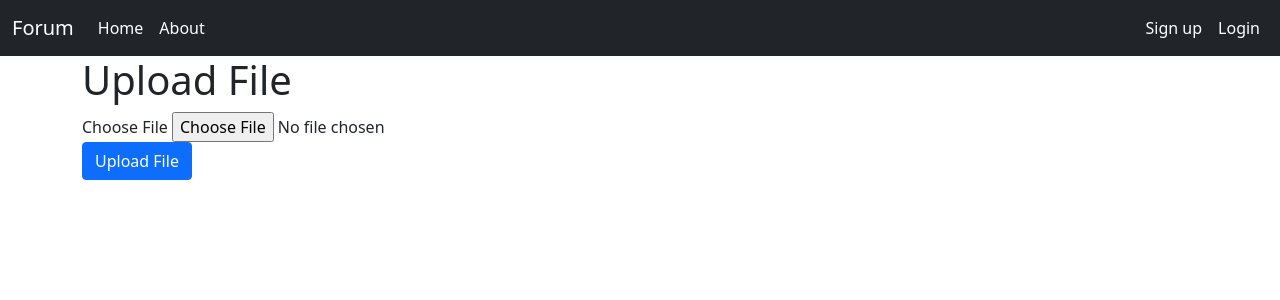
After one commit to ilya1995-russ/portfolio-python-forum_project, a Django app: page /upload in a window 1280 px wide. The commit adds this page. Shown: the top 300 px of the page. Run offline with Django 3.2, Linux system fonts and the light colour scheme.

Commit message:
less add working with files

```diff
--- a/templates/index.html
+++ b/templates/index.html
@@ -31,6 +31,8 @@
       {%endif%}
     {% if user.is_superuser or user.is_staff %}
     <a href="{% url 'create_post'%}" class="btn btn-primary">Create new post</a>
+    <a href="{% url 'upload'%}" class="btn btn-primary">Upload file</a>
+    <a href="{% url 'download'%}" class="btn btn-primary">Download Posts</a>
     {%endif%}
     <table class="table">
         <thead>
--- /dev/null
+++ b/templates/upload.html
@@ -0,0 +1,14 @@
+{%extends 'index.html' %}
+{%block content%}
+<h1>Upload File</h1>
+    <form method="POST" enctype="multipart/form-data">
+        {%csrf_token%}
+        <label for="file">Choose File</label>
+        <input type="file" name="file">
+        <br>
+        <button class="btn btn-primary">Upload File</button>
+    </form>
+    {%if url %}
+    <a href="{{url}}">{{url}}</a>
+    {%endif%}
+{%endblock%}
--- a/webservice/urls.py
+++ b/webservice/urls.py
@@ -15,5 +15,7 @@ urlpatterns = [
     path('update_post/<int:pk>', views.UpdatePostView.as_view(), name='update_post'),
     path('delete_post/<int:pk>', views.DeletePostView.as_view(), name='delete_post'),
     path('post/<int:pk>', views.DetailPostView.as_view(), name='detail_post'),
+    path('upload', views.upload, name='upload'),
+    path('download', views.download, name='download'),
     path('post/<int:pk>/add_comment', views.AddCommentView.as_view(), name='add_comment'),
 ]
--- a/webservice/views.py
+++ b/webservice/views.py
@@ -1,3 +1,9 @@
+import csv
+#import io
+import datetime
+
+from django.db.models import fields
+from django.http import response
 from django.shortcuts import redirect, render
 from django.urls.base import reverse_lazy
 from webservice.models import Post, Comment
@@ -10,7 +16,8 @@ from django.contrib import messages
 from django.conf import settings
 from django.contrib.messages.views import SuccessMessageMixin
 from django.core.mail import send_mail
-
+from django.core.files.storage import FileSystemStorage
+from django.http import HttpResponse
 
 def index(req):
     return render(req, 'index.html')
@@ -104,3 +111,22 @@ class AddCommentView(LoginRequiredMixin,CreateView):
     def form_valid(self, form):
         form.instance.post_id = self.kwargs['pk']
         return super().form_valid(form)
+
+def upload(req):
+    context = {}
+    if req.method == "POST":
+        uploaded_file = req.FILES['file']
+        file = FileSystemStorage()
+        name = file.save(uploaded_file.name, uploaded_file)
+        context['url']= file.url(name)
+    return render (req, 'upload.html', context)
+
+def download(req):
+    response = HttpResponse(content_type ='text/csv')
+    writer = csv.writer(response)
+    writer.writerow(['Title','Description', 'Created_at'])
+    for row in Post.objects.all().values_list('title','description', 'created_at'):
+        writer.writerow(row)
+    filename = str(datetime.datetime.now()) + ' ' + "posts.csv"
+    response['Content-Disposition'] = f"attachment; filename={filename}"
+    return response
```
